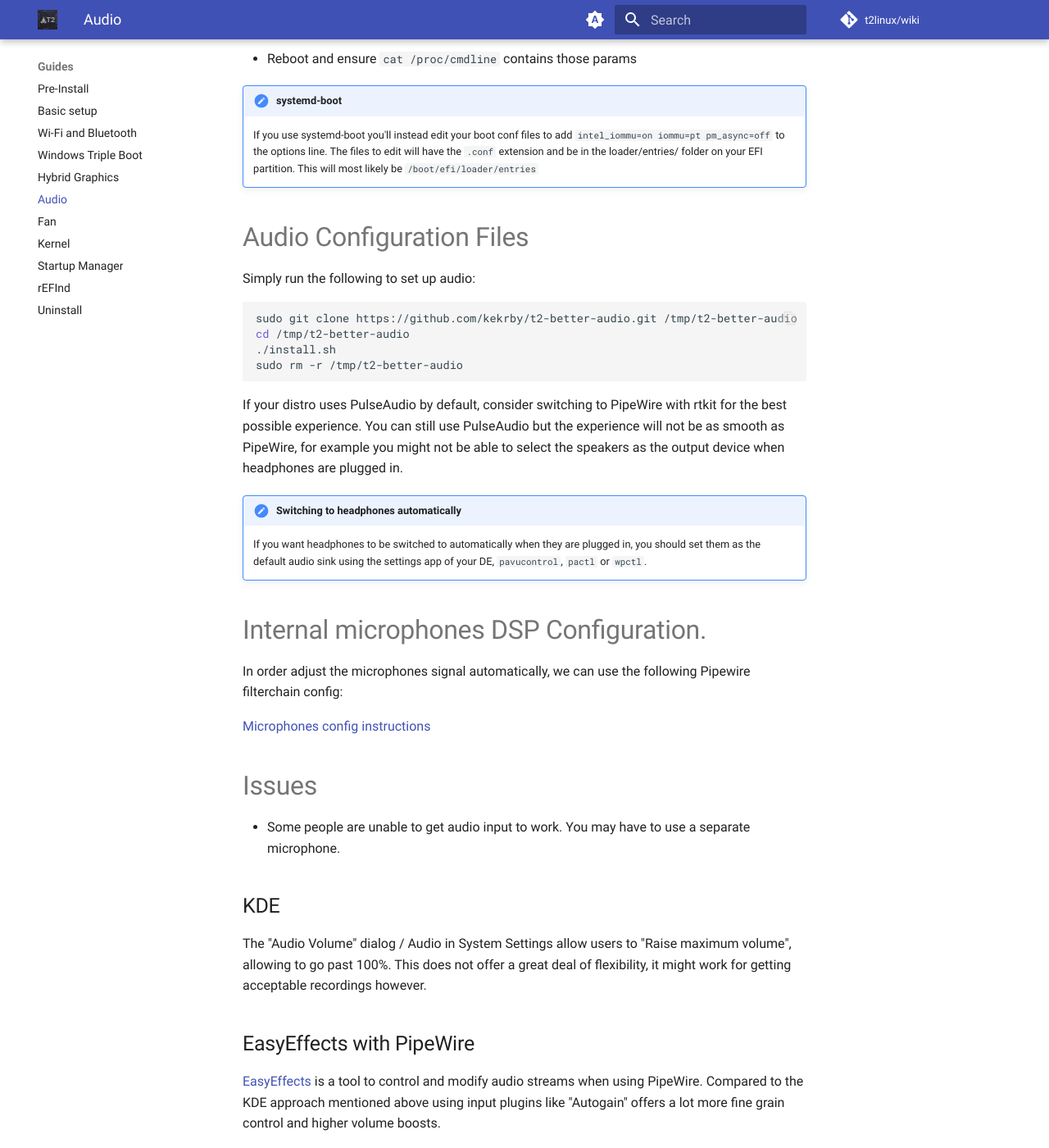
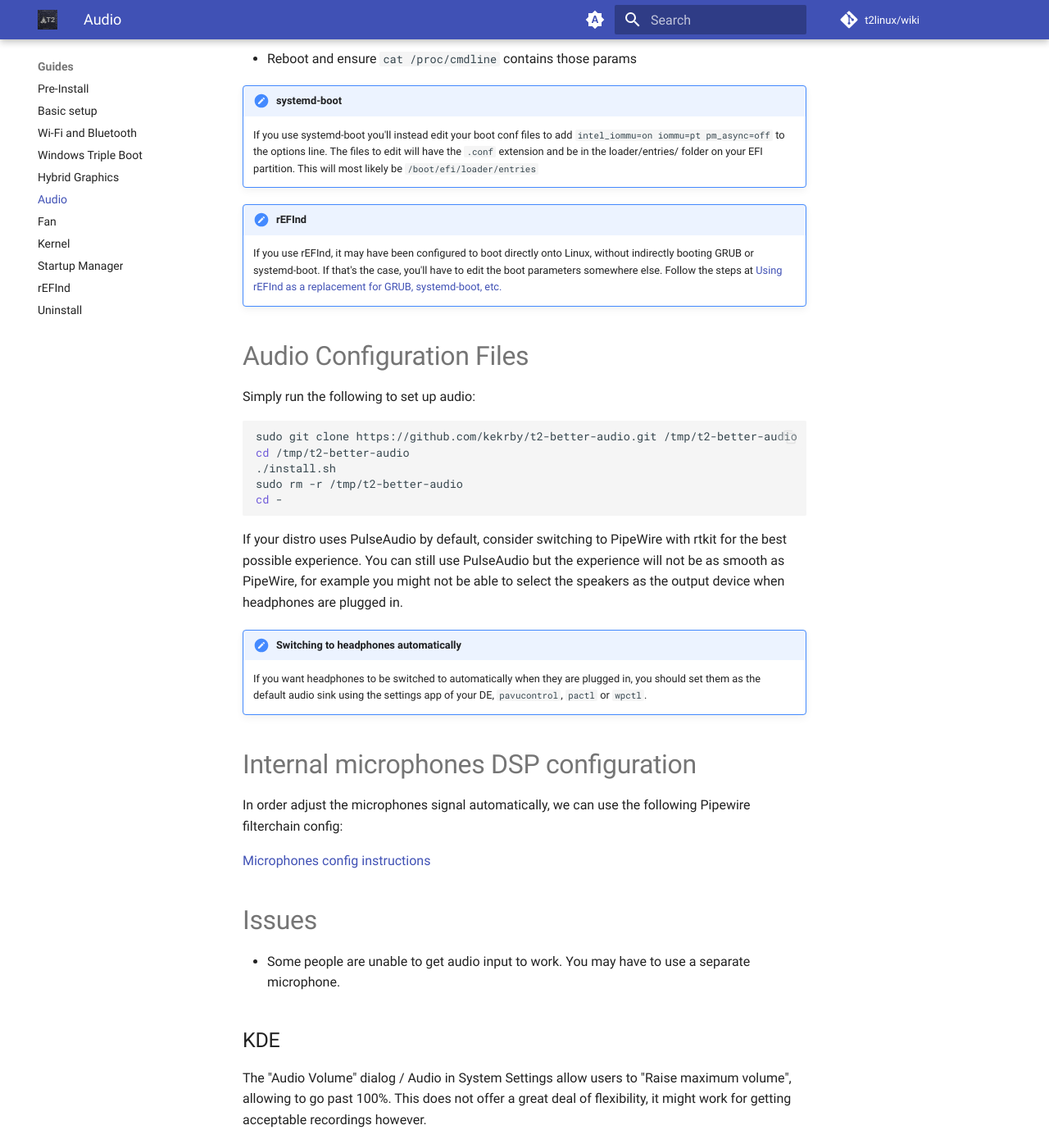
Before and after one commit to t2linux/wiki, an MkDocs documentation site: the page built from docs/guides/audio-config.md, in a window 1280 px wide and 1400 px high, scrolled down 903 px. Shown: the whole window at 82% size. Built offline with MkDocs 1.6.1 and Material for MkDocs 9.7.7, drawn with Linux system fonts in a browser that asks for light colours; comment, search, counter and statistics services are not loaded.

Commit message:
Link rEFInd boot settings from the audio guide
Also:
- move back from now-erased t2-better-audio folder in the suggested bash script
- fix title formatting to comply with the others

````diff
--- a/docs/guides/audio-config.md
+++ b/docs/guides/audio-config.md
@@ -20,6 +20,9 @@ If not present, you'll have to update your bootup kernel parameters:
 !!!note "systemd-boot"
     If you use systemd-boot you'll instead edit your boot conf files to add `intel_iommu=on iommu=pt pm_async=off` to the options line. The files to edit will have the `.conf` extension and be in the loader/entries/ folder on your EFI partition. This will most likely be `/boot/efi/loader/entries`
 
+!!!note "rEFInd"
+    If you use rEFInd, it may have been configured to boot directly onto Linux, without indirectly booting GRUB or systemd-boot. If that's the case, you'll have to edit the boot parameters somewhere else. Follow the steps at [Using rEFInd as a replacement for GRUB, systemd-boot, etc.](guides/refind/#using-refind-as-a-replacement-for-grub-systemd-boot-etc)
+
 # Audio Configuration Files
 
 Simply run the following to set up audio:
@@ -29,6 +32,7 @@ sudo git clone https://github.com/kekrby/t2-better-audio.git /tmp/t2-better-audi
 cd /tmp/t2-better-audio
 ./install.sh
 sudo rm -r /tmp/t2-better-audio
+cd -
 ```
 
 If your distro uses PulseAudio by default, consider switching to PipeWire with rtkit for the best possible experience. You can still use PulseAudio but the experience will not be as smooth as PipeWire, for example you might not be able to select the speakers as the output device when headphones are plugged in.
@@ -36,7 +40,7 @@ If your distro uses PulseAudio by default, consider switching to PipeWire with r
 !!!note "Switching to headphones automatically"
     If you want headphones to be switched to automatically when they are plugged in, you should set them as the default audio sink using the settings app of your DE, `pavucontrol`, `pactl` or `wpctl`.
 
-# Internal microphones DSP Configuration.
+# Internal microphones DSP configuration
 
 In order adjust the microphones signal automatically, we can use the following Pipewire filterchain config:
 
````
